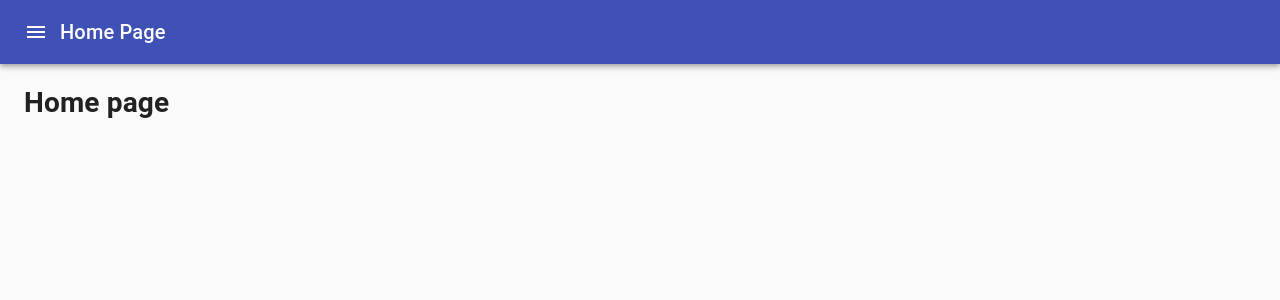
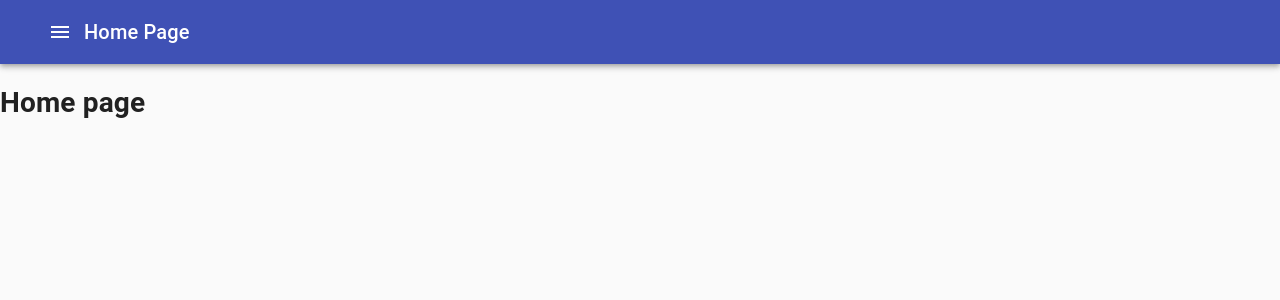
Before and after one commit to lucassenarj/recipe-app, a React (Create React App) app: page / in a window 1280 px wide. Shown: the top 300 px of the page. Built offline with nearby package versions, Linux system fonts and the light colour scheme; the HTML template or start-up script is replaced by a standard one.

Commit message:
Modifying toolbar size

```diff
--- a/src/components/Layout/index.js
+++ b/src/components/Layout/index.js
@@ -3,8 +3,8 @@ import AppBar from "@material-ui/core/AppBar";
 import Toolbar from "@material-ui/core/Toolbar";
 import Typography from "@material-ui/core/Typography";
 import IconButton from "@material-ui/core/IconButton";
+import Container from "@material-ui/core/Container";
 import MenuIcon from "@material-ui/icons/Menu";
-import Container from "@material-ui/core/Container";
 import CssBaseline from "@material-ui/core/CssBaseline";
 import { Drawer } from "./../";
 import { Base } from "./styles";
@@ -16,6 +16,7 @@ function Layout({ children, title }) {
     <Base>
       <CssBaseline />
       <AppBar position="static">
+        <Container maxWidth="lg">
           <Toolbar>
             <IconButton onClick={() => setDisplay(!display)} edge="start" color="inherit" aria-label="menu">
               <MenuIcon />
@@ -24,11 +25,10 @@ function Layout({ children, title }) {
               { title }
             </Typography>
           </Toolbar>
+        </Container>
       </AppBar>
       <Drawer display={display} handle={() => setDisplay(!display)} />
-      <Container>
       { children }
-      </Container>
     </Base>
   );
 };
```
Lines whose indentation alone changed are shown as unchanged.
